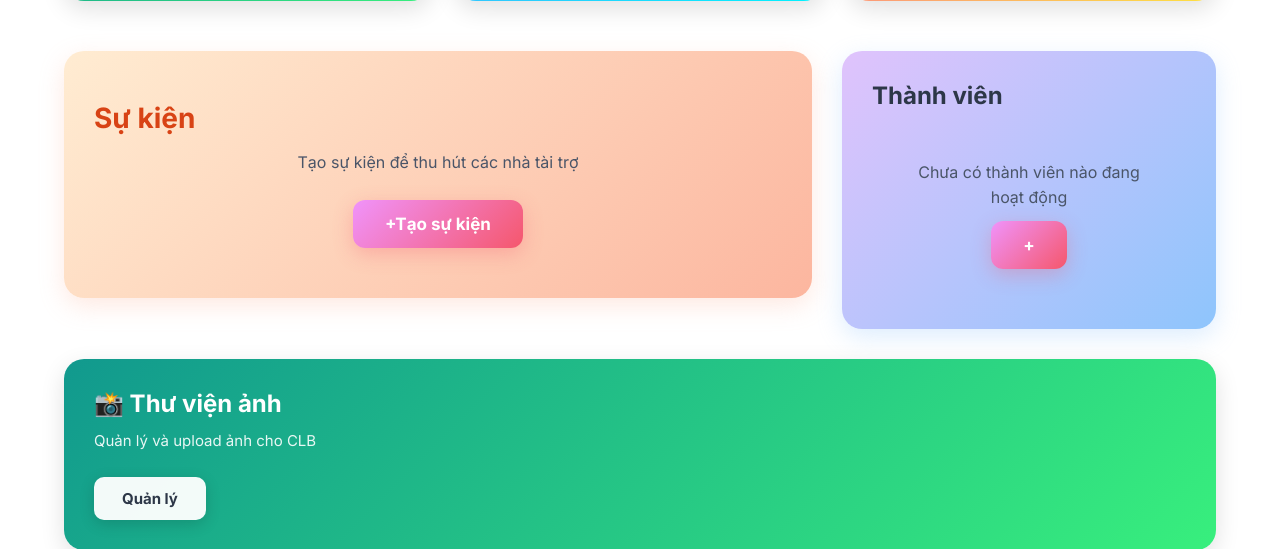
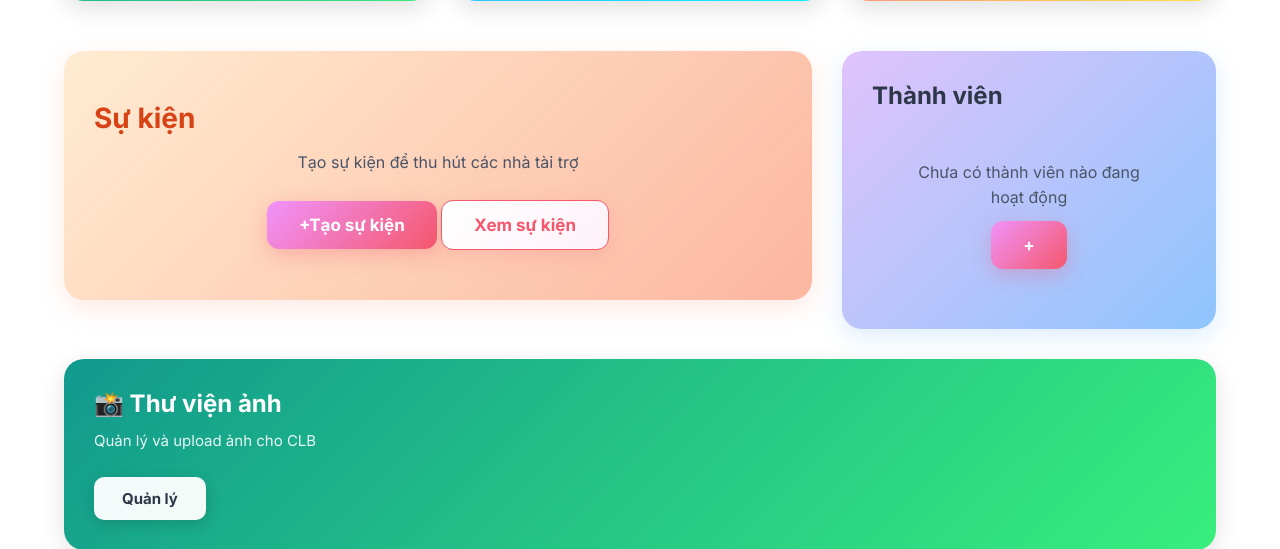
Before and after one commit to NguyenTienvn/Student-Club-Management-System---NHOM-1, a PHP site: page /Dashboard.php in a window 1280 px wide. Shown: the part 695-1244 px from the top of the page. Run offline with PHP 8.4, Linux system fonts and the light colour scheme; the visitor is signed in with stand-in values (Sample User, id 1); data that the repository does not hold is empty; some libraries are stand-ins or nearby versions.

Commit message:
update dashboard

```diff
--- a/Dashboard.php
+++ b/Dashboard.php
@@ -85,6 +85,10 @@ load_header();
                     <p>Tạo sự kiện để thu hút các nhà tài trợ</p>
                 </div>
                 <button onclick="location.href='add_Su_kien.php?id=<?= $club_id ?>'" class="taosk">+Tạo sự kiện</button>
+                <button onclick="location.href='list_su_kien.php?id=<?= $club_id ?>'"
+                    class="xemsk">
+                Xem sự kiện
+            </button>
             </div>
         </div>
 
--- a/assets/css/Dashboard.css
+++ b/assets/css/Dashboard.css
@@ -254,7 +254,27 @@
     transform: translateY(-3px);
     box-shadow: 0 8px 25px rgba(245, 87, 108, 0.4);
 }
+.xemsk {
+    font-size: 17px;
+    margin-top: 25px;
+    padding: 14px 32px;
+    border: 1px solid #f5576c;                  /* viền cùng tông màu chính */
+    background: linear-gradient(135deg, #ffffff 0%, #fdf2f8 100%); /* nền trắng → hồng nhạt */
+    color: #f5576c;                              /* chữ màu chính để nổi bật chữ */
+    border-radius: 12px;
+    font-weight: 700;
+    cursor: pointer;
+    transition: all 0.3s ease;
+    box-shadow: 0 6px 20px rgba(245, 87, 108, 0.15);
+}
 
+.xemsk:hover {
+    transform: translateY(-3px);
+    background: linear-gradient(135deg, #f5576c 0%, #f093fb 100%);
+    color: #fff;
+    border-color: transparent;
+    box-shadow: 0 8px 25px rgba(245, 87, 108, 0.35);
+}
 /* ====== MEMBER LIST ====== */
 .member-list {
     background: linear-gradient(135deg, #e0c3fc 0%, #8ec5fc 100%);
```
Also changed, not shown: anh_bia_sk/anhbia_1764313998_6877.png (added), assets/img/banner_19_1764313805.png (added), assets/img/logo_19_1764313805.png (added), uploads/clb_69294a5f9b008.png (added).
